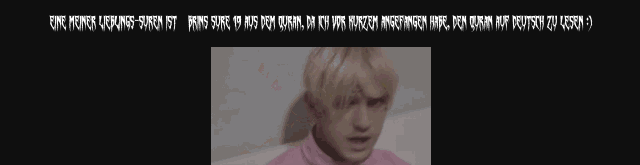
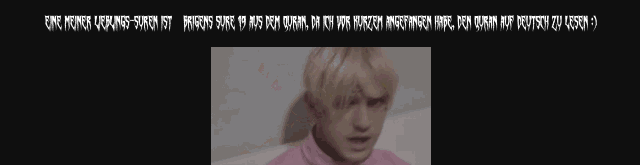
Before and after one commit to beromeow/0uhr30, a plain HTML site: page index.html in a window 1280 px wide. Shown: the part 1040-1205 px from the top of the page, 319-959 px from the left. Drawn offline with Linux system fonts and the light colour scheme; files whose address does not match are found by name.

Commit message:
Update index.html

```diff
--- a/index.html
+++ b/index.html
@@ -20,7 +20,7 @@
         <p>Ich hab keine Ahnung, was ich in der Sprachnachricht alles sagen werde, da ich das hier einige Wochen vor deinem Geburtstag verfasse. Erstmal wünsche ich dir alles gute zu deinem 20. Geburtstag. Ich vermisse dich wirklich. Deine Stimme und alles an dir. Ich habe deine Bilder noch immer und schaue sie mir fast täglich an. Ich weiß, ich bin der letzte von dem du sowas wahrscheinlich hören möchtest. Aber das ist nunmal das, was ich fühle.</p>
         <p>Diese Seite ist echt nichts besonderes es tut mir leid.. Ich würde gerne viel mehr machen, aber dafür reichen meine Skills tbh nicht :(</p>
         <p>Meryam ich will dich sehen. Ich habe scheiße gebaut und das tut mir leid. Bitte nehme mein Geburtstagsgeschenk an und verzeih mir. Ich will dich zurück haben. In dir habe ich eine Person gefunden, die ich bei sonst keinem gefunden habe. Das habe ich damals schon gesagt und ich sage es immernoch. Egal mit welchen Personen ich Sachen unternommen habe, keine davon hat mir das Gefühl, wie bei dir gegeben. Und ich hasse es, dass das jetzt eine andere Person außer mir fühlt. Nenn es ruhig „Ego“ mir scheiß egal. Trotzdem fühl ich das so. Ob du willst oder nicht.</p>
-        <p>Eine meiner lieblings-suren ist übrins Sure 19 aus dem Quran, da ich vor kurzem angefangen habe, den Quran auf Deutsch zu lesen :)</p>
+        <p>Eine meiner lieblings-suren ist übrigens Sure 19 aus dem Quran, da ich vor kurzem angefangen habe, den Quran auf Deutsch zu lesen :)</p>
         <img src="./img/lil-peep.gif" alt="Peep GIF">
         <p>Achja.. Hatten wir keine Abmachung mit Eboy und Egirl verbot? Uhh. Gilt das immernoch?</p>
     </div>
```
